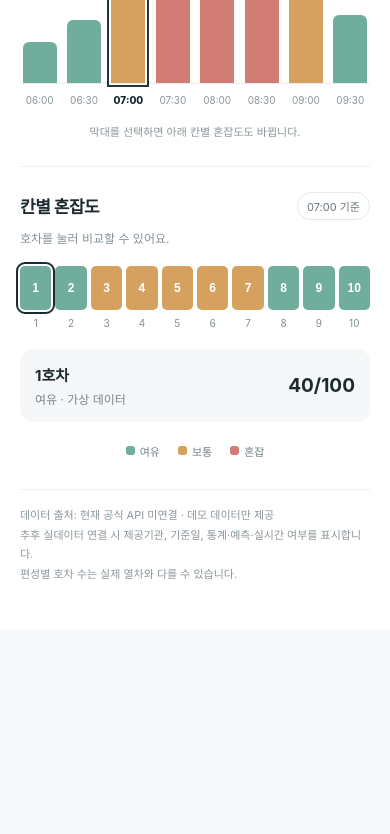
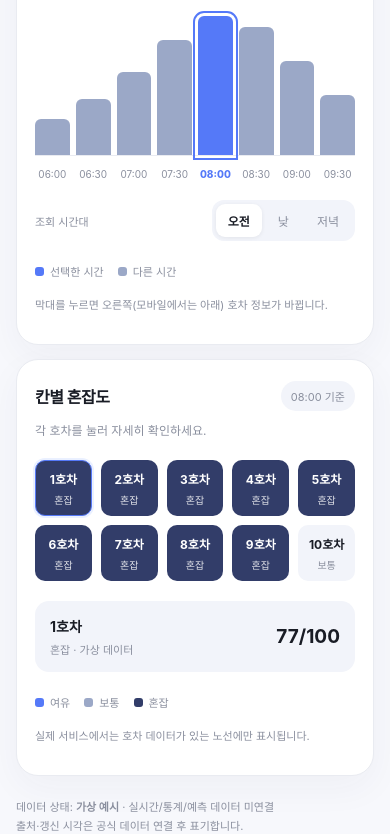
Before and after one commit to hyn113/subway-crowding, a plain HTML site: page index.html in a window 390 px wide. Shown: the part 703-1537 px from the top of the page. Before the commit the page ends 1333 px from the top, so only its background shows below. Drawn offline with Linux system fonts and the light colour scheme.

Commit message:
Redesign minimal blue-white responsive UI with dark mode and flexible time ranges

```diff
--- a/index.html
+++ b/index.html
@@ -1,83 +1,49 @@
 <!doctype html>
-<html lang="ko">
-<head>
-<meta charset="utf-8"><meta name="viewport" content="width=device-width,initial-scale=1">
-<meta name="theme-color" content="#f7f8fa"><meta name="description" content="오늘의 지하철 혼잡도를 한눈에 비교하는 모바일 시제품">
-<title>덜붐 — 오늘의 지하철 혼잡도</title>
+<html lang="ko"><head><meta charset="utf-8"><meta name="viewport" content="width=device-width,initial-scale=1"><meta name="theme-color" content="#f7f8fc"><meta name="description" content="지하철 혼잡도를 한 화면에서 비교하는 덜붐 시제품"><title>덜붐 — 오늘의 지하철 혼잡도</title>
 <style>
-:root{font-family:-apple-system,BlinkMacSystemFont,"Apple SD Gothic Neo","Noto Sans KR",system-ui,sans-serif;color:#1c292e;background:#f6f8f9}
-*{box-sizing:border-box}body{margin:0}.app{max-width:480px;min-height:100vh;margin:auto;background:#fff;padding:26px 20px 45px}
-header{display:flex;align-items:center;justify-content:space-between;margin-bottom:35px}header strong{font-size:24px;letter-spacing:-1.5px}header small{font-size:12px;color:#7d878d}
-h1{font-size:27px;line-height:1.32;letter-spacing:-1.2px;margin:0 0 8px}p{margin:0}.intro{font-size:14px;color:#758088;margin-bottom:26px}
-.fields{display:grid;grid-template-columns:1fr 24px 1fr;align-items:end;gap:10px;border-radius:17px;background:#f5f7f8;padding:16px}
-label{display:block;font-size:11px;color:#7c868e;margin-bottom:8px}input{font:inherit;width:100%;min-width:0;border:0;outline:0;background:transparent;font-size:19px;font-weight:700;color:#1b282c}
-.arrow{align-self:center;text-align:center;color:#809098;font-size:19px}.go{width:100%;margin:12px 0 22px;border:0;border-radius:13px;padding:15px;background:#1d2b31;color:white;font-size:15px;font-weight:700}
-.notice{border-radius:12px;background:#fff7e7;color:#745b2c;padding:12px 13px;font-size:12px;line-height:1.6;margin-bottom:26px}
-.head{display:flex;justify-content:space-between;align-items:center;gap:10px}.head h2{font-size:17px;margin:0;letter-spacing:-.5px}.badge{border:1px solid #e4e8ea;border-radius:30px;color:#69767d;padding:5px 9px;font-size:11px}
-.route{font-size:12px;color:#839098;margin:9px 0 20px}.picked{display:flex;justify-content:space-between;align-items:baseline;margin-bottom:14px}.picked strong{font-size:28px;letter-spacing:-1px}.picked span{font-size:12px;color:#74818a}
-.chart{height:170px;display:flex;align-items:end;gap:5px;border-bottom:1px solid #e9edef}.bar-btn{height:100%;flex:1;display:flex;align-items:end;justify-content:center;border:0;padding:0;background:transparent;cursor:pointer}
-.bar{width:100%;max-width:34px;border-radius:6px 6px 0 0;transition:height .18s}.bar-btn[aria-pressed="true"] .bar{outline:2px solid #24353c;outline-offset:2px}
-.ticks{display:flex;gap:5px;margin-top:10px}.ticks span{flex:1;text-align:center;font-size:10px;color:#8a959a;white-space:nowrap}.ticks .active{color:#15242c;font-weight:800}
-.hint{text-align:center;color:#8a959a;font-size:11px;margin:17px 0 27px}hr{border:0;border-top:1px solid #edf0f1;margin:0 0 25px}
-.cars{display:grid;grid-template-columns:repeat(10,minmax(0,1fr));gap:4px;margin-top:19px}.car{height:44px;border:0;border-radius:5px;color:white;font-size:12px;font-weight:700;cursor:pointer}.car[aria-pressed="true"]{outline:2px solid #1d2b31;outline-offset:2px}
-.numbers{display:grid;grid-template-columns:repeat(10,minmax(0,1fr));gap:4px;margin:7px 0 20px}.numbers span{text-align:center;font-size:10px;color:#829096}
-.detail{background:#f5f7f8;border-radius:13px;padding:15px;display:flex;justify-content:space-between;align-items:center}.detail strong{font-size:15px}.detail small{display:block;color:#79858a;font-size:12px;margin-top:5px}.detail b{font-size:19px}
-.legend{display:flex;justify-content:center;gap:18px;margin:21px 0 30px}.legend span{font-size:11px;color:#728088;display:flex;align-items:center;gap:5px}.dot{display:inline-block;width:9px;height:9px;border-radius:3px}
-footer{border-top:1px solid #edf0f1;padding-top:16px;color:#8b969c;font-size:11px;line-height:1.8}
-.error{color:#b53d38;font-size:12px;margin:-10px 0 14px}[hidden]{display:none!important}
-button:focus-visible,input:focus-visible{outline:2px solid #234e5d;outline-offset:3px}
-@media(min-width:540px){body{padding:35px 0}.app{border:1px solid #edf0f1;border-radius:24px;box-shadow:0 15px 50px #15242c0d}}
-</style>
-</head>
-<body><main class="app">
-<header><strong>덜붐<span style="color:#70ad9c">.</span></strong><small>오늘의 지하철 혼잡도</small></header>
-<h1>덜 붐비는 시간,<br>한눈에 확인하세요.</h1><p class="intro">출발역과 도착역을 입력하고 시간대를 비교해 보세요.</p>
-<form id="search"><div class="fields"><div><label for="from">출발역</label><input id="from" value="백운" maxlength="30" autocomplete="off"></div><span class="arrow">→</span><div><label for="to">도착역</label><input id="to" value="신설동" maxlength="30" autocomplete="off"></div></div><button type="submit" class="go">혼잡도 보기</button><p id="error" class="error" hidden></p></form>
-<p class="notice"><strong>시제품 · 가상 데이터</strong><br>표시되는 모든 혼잡도 수치는 UI 테스트를 위한 예시이며 실제 관측값이나 오늘의 예측이 아닙니다.</p>
-<section id="results" aria-label="혼잡도 조회 시제품">
-<div class="head"><h2>시간대별 혼잡도</h2><span class="badge">데모</span></div>
-<p class="route" id="route">백운 → 신설동 · 30분 간격</p>
-<div class="picked"><strong id="time">07:00</strong><span id="summary">55/100 · 보통</span></div>
-<div id="chart" class="chart" role="group" aria-label="출발 시간 선택"></div><div id="ticks" class="ticks" aria-hidden="true"></div>
-<p class="hint">막대를 선택하면 아래 칸별 혼잡도도 바뀝니다.</p><hr>
-<div class="head"><h2>칸별 혼잡도</h2><span class="badge" id="carTime">07:00 기준</span></div>
-<p class="route">호차를 눌러 비교할 수 있어요.</p>
-<div class="cars" id="cars" role="group" aria-label="호차 선택"></div><div class="numbers" id="numbers" aria-hidden="true"></div>
-<div class="detail"><div><strong id="carName">1호차</strong><small id="carStatus">가상 데이터</small></div><b id="carValue">40/100</b></div>
-<div class="legend"><span><i class="dot" style="background:#70ad9c"></i>여유</span><span><i class="dot" style="background:#d4a15e"></i>보통</span><span><i class="dot" style="background:#d17d76"></i>혼잡</span></div>
-</section>
-<footer>데이터 출처: 현재 공식 API 미연결 · 데모 데이터만 제공<br>추후 실데이터 연결 시 제공기관, 기준일, 통계·예측·실시간 여부를 표시합니다.<br>편성별 호차 수는 실제 열차와 다를 수 있습니다.</footer>
-</main>
-<script>
+:root{color-scheme:light;--bg:#f7f8fc;--surface:#fff;--ink:#191c25;--muted:#8a8f9e;--line:#e9ebf1;--soft:#f2f4fa;--blue:#5579f8;--blue-soft:#eaf0ff;--mid:#9ba8c7;--high:#323d69;--shadow:0 12px 36px #25335a0b}
+:root[data-theme=dark]{color-scheme:dark;--bg:#11131a;--surface:#1c202b;--ink:#f4f5f9;--muted:#969eae;--line:#303543;--soft:#252a37;--blue:#7391ff;--blue-soft:#283758;--mid:#64759e;--high:#a5b4dd;--shadow:0 12px 36px #0002}
+*{box-sizing:border-box}body{margin:0;background:var(--bg);color:var(--ink);font-family:Inter,Pretendard,-apple-system,BlinkMacSystemFont,"Apple SD Gothic Neo",system-ui,sans-serif;font-size:14px}button,input,select{font:inherit}button{cursor:pointer}button:focus-visible,input:focus-visible,select:focus-visible{outline:2px solid var(--blue);outline-offset:3px}
+.wrap{max-width:1000px;margin:auto;padding:32px 24px 70px}.top{display:flex;align-items:center;justify-content:space-between;margin-bottom:65px}.brand{font-size:24px;font-weight:800;letter-spacing:-1.6px}.brand i{font-style:normal;color:var(--blue)}.top-right{display:flex;align-items:center;gap:12px}.micro{font-size:12px;color:var(--muted)}.iconbtn{border:1px solid var(--line);background:var(--surface);color:var(--ink);border-radius:14px;width:39px;height:39px;font-size:18px;display:grid;place-items:center}
+.hero{margin-bottom:30px}.eyebrow{font-size:12px;color:var(--blue);font-weight:750;margin-bottom:10px}.hero h1{font-size:clamp(29px,5vw,43px);letter-spacing:-2px;line-height:1.22;margin:0 0 12px}.hero p{color:var(--muted);line-height:1.6;margin:0}
+.panel{background:var(--surface);border:1px solid var(--line);border-radius:22px;box-shadow:var(--shadow);padding:26px}.search{display:grid;grid-template-columns:1fr 28px 1fr auto;align-items:end;gap:14px}.field label{font-size:12px;color:var(--muted);display:block;margin-bottom:9px}.field input{width:100%;border:0;border-bottom:1px solid var(--line);border-radius:0;background:transparent;color:var(--ink);padding:9px 0;font-size:19px;font-weight:700;outline:none}.field input:focus{border-color:var(--blue)}.arrow{text-align:center;color:var(--muted);font-size:19px;padding-bottom:9px}.btn{border:0;background:var(--blue);color:white;border-radius:12px;padding:15px 22px;font-weight:750;white-space:nowrap}.btn:hover{filter:brightness(.96)}
+.note{display:flex;gap:10px;align-items:start;margin:16px 0 0;color:var(--muted);font-size:12px;line-height:1.65}.note b{color:var(--blue)}.err{color:#d35b63;font-size:12px;margin-top:10px}
+.content{display:grid;grid-template-columns:minmax(0,1.55fr) minmax(0,1fr);gap:18px;margin-top:18px}.sectionhead{display:flex;align-items:center;justify-content:space-between;gap:10px;margin-bottom:22px}.sectionhead h2{font-size:16px;letter-spacing:-.5px;margin:0}.pill{background:var(--soft);color:var(--muted);border-radius:999px;font-size:11px;padding:7px 10px}.route{font-size:12px;color:var(--muted);margin:-12px 0 22px}
+.stats{display:flex;align-items:flex-end;justify-content:space-between;gap:8px;margin-bottom:24px}.stats strong{font-size:36px;letter-spacing:-1.5px;line-height:1}.stats small{display:block;color:var(--muted);font-size:11px;margin-bottom:8px}.status{font-size:12px;font-weight:700;color:var(--blue);padding-bottom:4px}
+.chart{display:flex;align-items:end;gap:6px;height:166px;border-bottom:1px solid var(--line)}.barbutton{border:0;background:transparent;flex:1;height:100%;display:flex;align-items:end;justify-content:center;padding:0;min-width:0}.bar{display:block;width:100%;max-width:36px;border-radius:6px 6px 0 0;background:var(--mid);min-height:4px;transition:height .2s}.barbutton[aria-pressed=true] .bar{background:var(--blue);outline:2px solid var(--blue);outline-offset:3px}.ticks{display:flex;gap:6px;margin-top:12px}.ticks span{flex:1;min-width:0;text-align:center;font-size:10px;color:var(--muted)}.ticks span.active{color:var(--blue);font-weight:800}.legend{display:flex;gap:14px;align-items:center;flex-wrap:wrap;margin-top:22px}.legend span{display:flex;align-items:center;gap:6px;font-size:11px;color:var(--muted)}.dot{width:9px;height:9px;border-radius:3px;background:var(--blue)}.dot.avg{background:var(--mid)}.hint{margin-top:17px;color:var(--muted);font-size:11px}
+.cars{display:grid;grid-template-columns:repeat(5,minmax(0,1fr));gap:9px}.car{border:1px solid transparent;border-radius:10px;min-height:56px;background:var(--soft);color:var(--ink);display:flex;flex-direction:column;justify-content:center;align-items:center;gap:5px;font-size:12px;font-weight:700}.car small{font-size:10px;color:var(--muted);font-weight:500}.car[data-level=low]{background:var(--blue-soft);color:var(--blue)}.car[data-level=mid]{background:var(--soft)}.car[data-level=high]{background:var(--high);color:var(--surface)}.car[data-level=high] small{color:var(--surface);opacity:.85}.car[aria-pressed=true]{border-color:var(--blue);box-shadow:0 0 0 2px var(--blue-soft)}.car-info{display:flex;align-items:center;justify-content:space-between;background:var(--soft);padding:15px;border-radius:14px;margin-top:20px}.car-info strong{font-size:14px}.car-info small{display:block;color:var(--muted);margin-top:5px;font-size:11px}.car-info b{font-size:19px}.controls{display:flex;justify-content:space-between;align-items:center;gap:10px;margin-top:20px}.seg{display:flex;gap:4px;padding:4px;border-radius:12px;background:var(--soft)}.seg button{background:transparent;border:0;border-radius:9px;color:var(--muted);padding:8px 12px;font-size:12px}.seg button[aria-pressed=true]{background:var(--surface);color:var(--ink);font-weight:700;box-shadow:0 1px 4px #0001}.control-label{font-size:11px;color:var(--muted)}
+footer{display:flex;justify-content:space-between;gap:18px;margin-top:22px;color:var(--muted);font-size:11px;line-height:1.7}footer a{color:var(--blue);text-decoration:none}
+@media(max-width:760px){.wrap{padding:24px 16px 55px;max-width:510px}.top{margin-bottom:45px}.hero{margin-bottom:25px}.hero h1{font-size:32px}.panel{padding:21px 18px}.search{grid-template-columns:1fr 20px 1fr;gap:8px}.search .btn{grid-column:1/-1;width:100%;margin-top:6px}.content{grid-template-columns:1fr;gap:14px}.chart{height:152px}.cars{grid-template-columns:repeat(5,minmax(0,1fr))}footer{flex-direction:column;gap:6px}}
+@media(max-width:365px){.wrap{padding-left:12px;padding-right:12px}.panel{padding:17px 13px}.chart,.ticks{gap:3px}.ticks span{font-size:9px}.seg button{padding:8px}}
+</style></head>
+<body><main class="wrap">
+<header class="top"><div class="brand">덜붐<i>.</i></div><div class="top-right"><span class="micro">SUBWAY CROWDING</span><button id="theme" class="iconbtn" aria-label="다크 모드로 전환" title="테마 전환">☾</button></div></header>
+<section class="hero"><div class="eyebrow">오늘의 지하철 혼잡도</div><h1>덜 붐비는 시간,<br>한눈에 확인하세요.</h1><p>이동할 역을 입력하고, 시간대와 칸별 혼잡도를 비교해 보세요.</p></section>
+<section class="panel" aria-label="경로 검색"><form id="form" class="search"><div class="field"><label for="from">출발역</label><input id="from" value="백운" maxlength="30" autocomplete="off"></div><div class="arrow">→</div><div class="field"><label for="to">도착역</label><input id="to" value="신설동" maxlength="30" autocomplete="off"></div><button class="btn" type="submit">혼잡도 보기 ↗</button></form><div id="error" class="err" role="alert" hidden></div><p class="note"><b>ⓘ</b><span><b>데모 버전</b> · 아래 모든 수치는 가상 데이터입니다. 실제 역 검색·열차 위치·혼잡도 API는 아직 연결되지 않았습니다.</span></p></section>
+<div class="content">
+<section class="panel"><div class="sectionhead"><h2>시간대별 혼잡도</h2><span class="pill">30분 간격 · 데모</span></div><p class="route" id="route">백운 → 신설동</p><div class="stats"><div><small>선택한 출발 시간</small><strong id="selectedTime">08:00</strong></div><span class="status" id="selectedStatus">혼잡 · 92/100</span></div><div id="chart" class="chart" role="group" aria-label="시간대 선택"></div><div id="ticks" class="ticks" aria-hidden="true"></div><div class="controls"><span class="control-label">조회 시간대</span><div class="seg" id="period"><button data-period="morning" aria-pressed="true">오전</button><button data-period="day" aria-pressed="false">낮</button><button data-period="evening" aria-pressed="false">저녁</button></div></div><div class="legend"><span><i class="dot"></i>선택한 시간</span><span><i class="dot avg"></i>다른 시간</span></div><p class="hint">막대를 누르면 오른쪽(모바일에서는 아래) 호차 정보가 바뀝니다.</p></section>
+<section class="panel"><div class="sectionhead"><h2>칸별 혼잡도</h2><span class="pill" id="carTime">08:00 기준</span></div><p class="route">각 호차를 눌러 자세히 확인하세요.</p><div class="cars" id="cars" role="group" aria-label="호차 선택"></div><div class="car-info"><div><strong id="carTitle">1호차</strong><small id="carDesc">가상 데이터</small></div><b id="carValue">77/100</b></div><div class="legend"><span><i class="dot" style="background:var(--blue)"></i>여유</span><span><i class="dot" style="background:var(--mid)"></i>보통</span><span><i class="dot" style="background:var(--high)"></i>혼잡</span></div><p class="hint">실제 서비스에서는 호차 데이터가 있는 노선에만 표시됩니다.</p></section>
+</div><footer><span>데이터 상태: <b>가상 예시</b> · 실시간/통계/예측 데이터 미연결<br>출처·갱신 시각은 공식 데이터 연결 후 표기합니다.</span><span>© 덜붐 · UI Prototype</span></footer>
+</main><script>
 "use strict";
-const times=["06:00","06:30","07:00","07:30","08:00","08:30","09:00","09:30"];
-const sample=[24,37,55,76,92,85,62,40], offset=[-15,-8,5,12,17,10,3,-6,-13,-18];
-const el=id=>document.getElementById(id); let hour=2,car=0;
-const value=n=>Math.max(5,Math.min(100,n));
-const status=n=>n>=75?"혼잡":n>=50?"보통":"여유";
-const color=n=>n>=75?"#d17d76":n>=50?"#d4a15e":"#70ad9c";
+const $=id=>document.getElementById(id);
+const series={
+morning:{times:["06:00","06:30","07:00","07:30","08:00","08:30","09:00","09:30"],values:[24,37,55,76,92,85,62,40]},
+day:{times:["10:00","10:30","11:00","11:30","12:00","12:30","13:00","13:30"],values:[33,29,25,30,42,47,38,34]},
+evening:{times:["17:00","17:30","18:00","18:30","19:00","19:30","20:00","20:30"],values:[54,69,88,95,78,64,49,36]}};
+const offsets=[-15,-8,5,12,17,10,3,-6,-13,-18];let period="morning",slot=4,car=0;
+const clamp=v=>Math.max(5,Math.min(100,v)),level=v=>v>=75?"혼잡":v>=50?"보통":"여유",kind=v=>v>=75?"high":v>=50?"mid":"low";
 function render(){
- const n=sample[hour],c=value(n+offset[car]);
- el("time").textContent=times[hour];el("summary").textContent=n+"/100 · "+status(n);el("carTime").textContent=times[hour]+" 기준";
- el("chart").replaceChildren();el("ticks").replaceChildren();
- sample.forEach((v,i)=>{
-  const b=document.createElement("button");b.type="button";b.className="bar-btn";b.setAttribute("aria-label",times[i]+" 가상 혼잡도 "+v+"/100");b.setAttribute("aria-pressed",hour===i);
-  const bar=document.createElement("span");bar.className="bar";bar.style.height=v+"%";bar.style.background=color(v);b.append(bar);b.addEventListener("click",()=>{hour=i;car=0;render()});el("chart").append(b);
-  const t=document.createElement("span");t.textContent=times[i];if(hour===i)t.className="active";el("ticks").append(t);
- });
- el("cars").replaceChildren();el("numbers").replaceChildren();
- offset.forEach((off,i)=>{
-  const v=value(n+off),b=document.createElement("button");b.type="button";b.className="car";b.style.background=color(v);b.textContent=i+1;b.setAttribute("aria-label",(i+1)+"호차 가상 혼잡도 "+v+"/100");b.setAttribute("aria-pressed",i===car);b.addEventListener("click",()=>{car=i;render()});el("cars").append(b);
-  const t=document.createElement("span");t.textContent=i+1;el("numbers").append(t);
- });
- el("carName").textContent=(car+1)+"호차";el("carStatus").textContent=status(c)+" · 가상 데이터";el("carValue").textContent=c+"/100";
+ const {times,values}=series[period],n=values[slot],v=clamp(n+offsets[car]);
+ $("selectedTime").textContent=times[slot];$("selectedStatus").textContent=level(n)+" · "+n+"/100";$("carTime").textContent=times[slot]+" 기준";
+ $("chart").replaceChildren();$("ticks").replaceChildren();
+ values.forEach((x,i)=>{const b=document.createElement("button");b.type="button";b.className="barbutton";b.setAttribute("aria-label",times[i]+" 가상 혼잡도 "+x+"/100");b.setAttribute("aria-pressed",String(slot===i));const bar=document.createElement("span");bar.className="bar";bar.style.height=x+"%";b.append(bar);b.addEventListener("click",()=>{slot=i;car=0;render()});$("chart").append(b);const tick=document.createElement("span");tick.textContent=times[i];if(i===slot)tick.className="active";$("ticks").append(tick)});
+ $("cars").replaceChildren();offsets.forEach((off,i)=>{const x=clamp(n+off),b=document.createElement("button");b.type="button";b.className="car";b.dataset.level=kind(x);b.setAttribute("aria-pressed",String(car===i));b.setAttribute("aria-label",(i+1)+"호차 가상 혼잡도 "+x+"/100");const label=document.createElement("span");label.textContent=(i+1)+"호차";const small=document.createElement("small");small.textContent=level(x);b.append(label,small);b.addEventListener("click",()=>{car=i;render()});$("cars").append(b)});
+ $("carTitle").textContent=(car+1)+"호차";$("carDesc").textContent=level(v)+" · 가상 데이터";$("carValue").textContent=v+"/100";
+ document.querySelectorAll("[data-period]").forEach(b=>b.setAttribute("aria-pressed",String(b.dataset.period===period)));
 }
-el("search").addEventListener("submit",e=>{
- e.preventDefault();const a=el("from").value.trim(),b=el("to").value.trim();
- if(!a||!b||a===b){el("error").hidden=false;el("error").textContent=!a||!b?"출발역과 도착역을 입력해 주세요.":"서로 다른 역을 입력해 주세요.";return}
- el("error").hidden=true;el("route").textContent=a+" → "+b+" · 30분 간격";hour=2;car=0;render();
-});
-render();
-</script>
-</body>
-</html>
+document.querySelectorAll("[data-period]").forEach(b=>b.addEventListener("click",()=>{period=b.dataset.period;slot=period==="day"?2:4;car=0;render()}));
+$("form").addEventListener("submit",e=>{e.preventDefault();const a=$("from").value.trim(),b=$("to").value.trim();if(!a||!b||a===b){$("error").hidden=false;$("error").textContent=!a||!b?"출발역과 도착역을 입력해 주세요.":"서로 다른 역을 입력해 주세요.";return}$("error").hidden=true;$("route").textContent=a+" → "+b;render()});
+function setTheme(t){document.documentElement.dataset.theme=t;$("theme").textContent=t==="dark"?"☀":"☾";$("theme").setAttribute("aria-label",t==="dark"?"라이트 모드로 전환":"다크 모드로 전환");try{localStorage.setItem("deolboom-theme",t)}catch(e){}}
+let saved="light";try{saved=localStorage.getItem("deolboom-theme")||"light"}catch(e){}setTheme(saved==="dark"?"dark":"light");$("theme").addEventListener("click",()=>setTheme(document.documentElement.dataset.theme==="dark"?"light":"dark"));render();
+</script></body></html>
```
